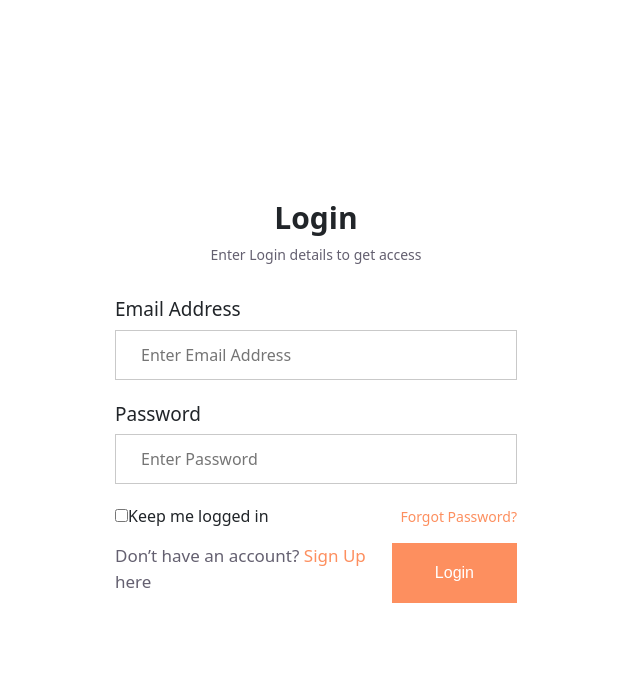
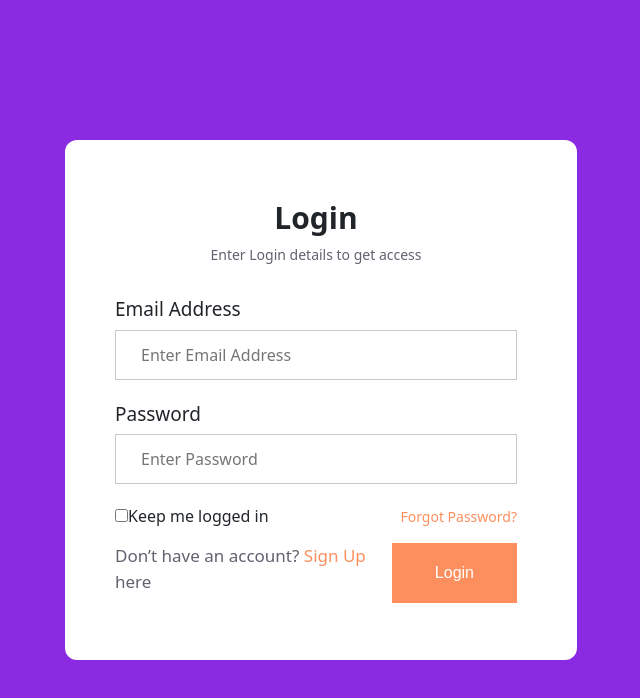
Before and after one commit to azeemdev74/azearn-website-clone, a React (Create React App) app: page / in a window 1280 px wide. Shown: the top 698 px of the page, without its empty margins (319-959 px from the left). Built offline with nearby package versions, Linux system fonts and the light colour scheme.

Commit message:
First Commit

```diff
--- a/src/Pages/HomePage/HomePage.js
+++ b/src/Pages/HomePage/HomePage.js
@@ -82,13 +82,13 @@ function HomePage() {
             </div>
             <div><hr/></div>
             {/* items */}
-            <Row className='d-flex grid grid-col-3 m-5'>
+            <Row className='' style={{}} >
            {((selectedList=== 'women' && womenList)||
            (selectedList=== 'mobile' && MobileList) ||
            (selectedList=== 'pakistan' && pakistanList) )
            .map((val)=>{
              return (
-              <Card style={{ width: '24rem', margin:'40px', border:'none'}}>
+              <Card className='d-flex' style={{ width: '24rem', border:'none'}}>
               <Card.Img variant="top" src="holder.js/100px180"/>
               <Card.Body style={{textAlign:'center'}}>
                 <Card.Title>{val.productName}</Card.Title>
--- a/src/Pages/Signin/SigninPage.css
+++ b/src/Pages/Signin/SigninPage.css
@@ -1,16 +1,19 @@
-/* #bg-container{
-    background-image: url("bg.jpg");
+#bg-container{
+    background-color: blueviolet;
+    /* background-image: url("bg.jpg");
     background-repeat: no-repeat;
-    background-size:cover;
-} */
+    background-size:cover; */
+}
 
 .main-container-login{
-
+    background-color: white;
     display: flex;
     justify-content: center;
     flex-direction: column;
     width: 40%;
     padding: 55px 60px 50px 50px;
+    border-radius: 12px;
+    box-shadow: 2px #646070;
 }
 
 .heading{
--- a/src/Pages/Signin/SigninPage.js
+++ b/src/Pages/Signin/SigninPage.js
@@ -6,7 +6,7 @@ import InputField from '../../components/InputField/InputField'
 function SigninPage() {
   let navigate=useNavigate()
   return (
-    <div id='bg-container' className='d-flex justify-content-center align-items-center ' style={{height:'100vh'}}>
+    <div id='bg-container' className='d-flex justify-content-center align-items-center' style={{height:'100vh'}}>
       <div className='main-container-login'>
     <div className='heading'><span>Login</span></div>
     <div className='slogan-text'><p>Enter Login details to get access</p></div>
```
